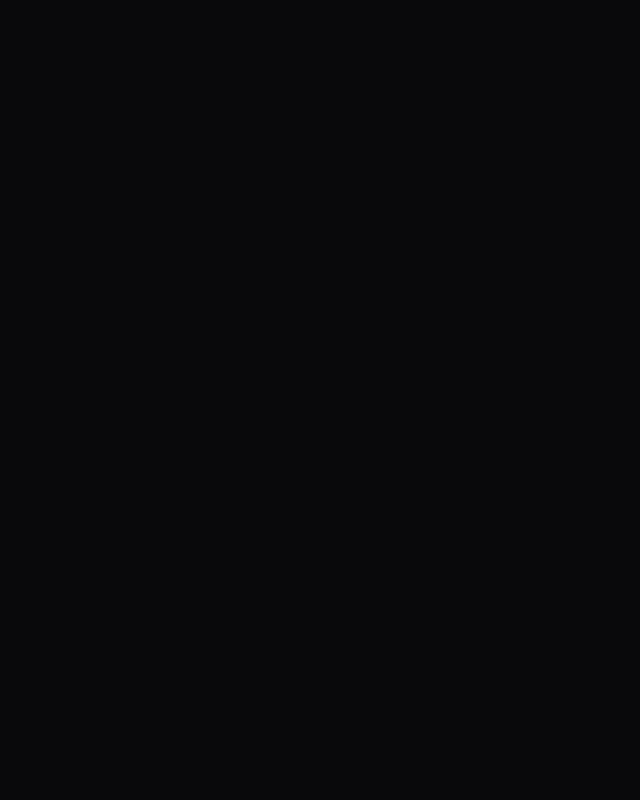
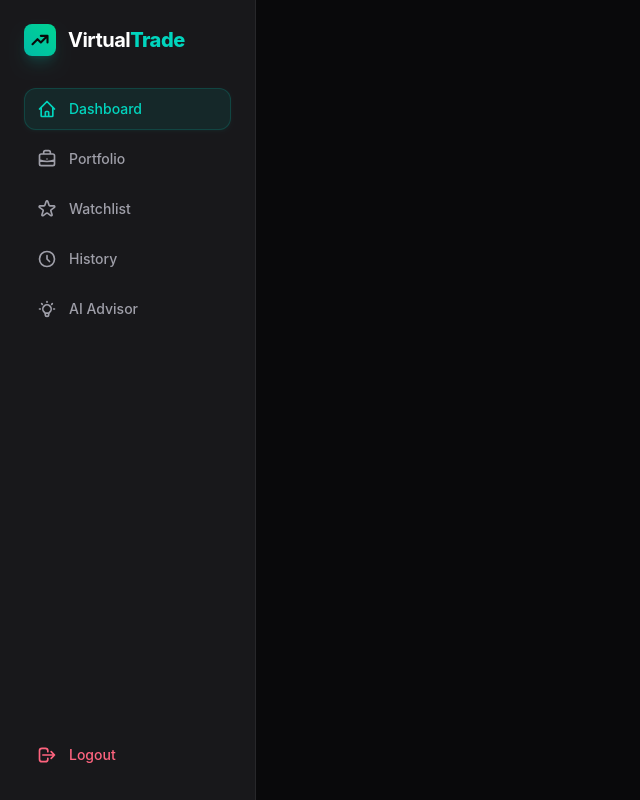
Before and after one commit to mrritikjain/VirtualTrade, a React (Vite) app in the folder client/: page /dashboard in a window 1280 px wide. Before the commit this address had no page. Shown: the whole page, without its empty margins (0-640 px from the left). Built offline with nearby package versions, Linux system fonts and the light colour scheme.

Commit message:
sidebar is created

```diff
--- a/client/src/App.jsx
+++ b/client/src/App.jsx
@@ -2,6 +2,7 @@ import { BrowserRouter, Routes, Route } from "react-router-dom";
 import Landing from "./Pages/Landing";
 import Login from "./Pages/Login";
 import Register from "./Pages/Register";
+import Dashboard from "./Pages/Dashboard";
 
 const App = () => {
   return (
@@ -11,6 +12,7 @@ const App = () => {
           <Route path="/" element={<Landing />} />
           <Route path="/login" element={<Login />} />
           <Route path="/register" element={<Register />} />
+          <Route path="/dashboard" element={<Dashboard />} />
         </Routes>
       </div>
     </BrowserRouter>
--- /dev/null
+++ b/client/src/Components/Sidebar.jsx
@@ -0,0 +1,177 @@
+import React from "react";
+import { Link, useLocation, useNavigate } from "react-router-dom";
+import axios from "axios";
+
+const Sidebar = () => {
+  const location = useLocation();
+  const navigate = useNavigate();
+
+  const handleLogout = async () => {
+    try {
+      const { data } = await axios.post(
+        "http://localhost:3000/auth/logout",
+        {},
+        { withCredentials: true }
+      );
+      alert(data.message);
+      navigate("/login");
+    } catch (error) {
+      alert(error.response?.data?.message || error.message || "Logout failed");
+    }
+  };
+
+  const isActive = (path) => location.pathname === path;
+
+  const getLinkClasses = (path) => {
+    const base = "flex items-center gap-3 py-2.5 px-3 rounded-xl transition-all duration-200 font-medium text-sm";
+    if (isActive(path)) {
+      return `${base} bg-teal-500/10 text-teal-400 border border-teal-500/20 shadow-sm shadow-teal-500/5`;
+    }
+    return `${base} text-zinc-400 hover:text-zinc-200 hover:bg-zinc-800/50 border border-transparent`;
+  };
+
+  return (
+    <div className="h-screen w-64 bg-zinc-900 border-r border-zinc-800 shrink-0 flex flex-col justify-between p-6">
+      {/* Top Section */}
+      <div className="flex flex-col gap-8">
+        {/* Logo */}
+        <Link to={"/"} className="flex items-center gap-3 cursor-pointer">
+          <div className="w-8 h-8 rounded-lg bg-linear-to-tr from-teal-500 to-emerald-400 flex items-center justify-center shadow-lg shadow-teal-500/20">
+            <svg
+              className="w-5 h-5 text-zinc-950"
+              fill="none"
+              viewBox="0 0 24 24"
+              stroke="currentColor"
+              strokeWidth={2.5}
+            >
+              <path
+                strokeLinecap="round"
+                strokeLinejoin="round"
+                d="M13 7h8m0 0v8m0-8l-8 8-4-4-6 6"
+              />
+            </svg>
+          </div>
+          <span className="text-xl font-bold tracking-tight text-white">
+            Virtual<span className="text-teal-400 font-extrabold">Trade</span>
+          </span>
+        </Link>
+
+        {/* Navigation Links */}
+        <nav className="flex flex-col gap-2">
+          {/* Dashboard */}
+          <Link to="/dashboard" className={getLinkClasses("/dashboard")}>
+            <svg
+              className="w-5 h-5"
+              fill="none"
+              viewBox="0 0 24 24"
+              stroke="currentColor"
+              strokeWidth={2}
+            >
+              <path
+                strokeLinecap="round"
+                strokeLinejoin="round"
+                d="M3 12l2-2m0 0l7-7 7 7M5 10v10a1 1 0 001 1h3m10-11l2 2m-2-2v10a1 1 0 01-1 1h-3m-6 0a1 1 0 001-1v-4a1 1 0 011-1h2a1 1 0 011 1v4a1 1 0 001 1m-6 0h6"
+              />
+            </svg>
+            <span>Dashboard</span>
+          </Link>
+
+          {/* Portfolio */}
+          <Link to="/dashboard/portfolio" className={getLinkClasses("/dashboard/portfolio")}>
+            <svg
+              className="w-5 h-5"
+              fill="none"
+              viewBox="0 0 24 24"
+              stroke="currentColor"
+              strokeWidth={2}
+            >
+              <path
+                strokeLinecap="round"
+                strokeLinejoin="round"
+                d="M21 13.255A23.931 23.931 0 0112 15c-3.183 0-6.22-.62-9-1.745M16 6V4a2 2 0 00-2-2h-4a2 2 0 00-2 2v2m4 6h.01M5 20h14a2 2 0 002-2V8a2 2 0 00-2-2H5a2 2 0 00-2 2v10a2 2 0 002 2z"
+              />
+            </svg>
+            <span>Portfolio</span>
+          </Link>
+
+          {/* Watchlist */}
+          <Link to="/dashboard/watchlist" className={getLinkClasses("/dashboard/watchlist")}>
+            <svg
+              className="w-5 h-5"
+              fill="none"
+              viewBox="0 0 24 24"
+              stroke="currentColor"
+              strokeWidth={2}
+            >
+              <path
+                strokeLinecap="round"
+                strokeLinejoin="round"
+                d="M11.049 2.927c.3-.921 1.603-.921 1.902 0l1.519 4.674a1 1 0 00.95.69h4.907c.961 0 1.36 1.246.588 1.81l-3.97 2.883a1 1 0 00-.364 1.118l1.518 4.674c.3.922-.755 1.688-1.538 1.118l-3.971-2.883a1 1 0 00-1.17 0l-3.97 2.883c-.783.57-1.838-.197-1.538-1.118l1.518-4.674a1 1 0 00-.364-1.118L2.98 10.1c-.773-.564-.373-1.81.588-1.81h4.908a1 1 0 00.951-.69l1.519-4.674z"
+              />
+            </svg>
+            <span>Watchlist</span>
+          </Link>
+
+          {/* History */}
+          <Link to="/dashboard/history" className={getLinkClasses("/dashboard/history")}>
+            <svg
+              className="w-5 h-5"
+              fill="none"
+              viewBox="0 0 24 24"
+              stroke="currentColor"
+              strokeWidth={2}
+            >
+              <path
+                strokeLinecap="round"
+                strokeLinejoin="round"
+                d="M12 8v4l3 3m6-3a9 9 0 11-18 0 9 9 0 0118 0z"
+              />
+            </svg>
+            <span>History</span>
+          </Link>
+
+          {/* AI Advisor */}
+          <Link to="/dashboard/advisor" className={getLinkClasses("/dashboard/advisor")}>
+            <svg
+              className="w-5 h-5"
+              fill="none"
+              viewBox="0 0 24 24"
+              stroke="currentColor"
+              strokeWidth={2}
+            >
+              <path
+                strokeLinecap="round"
+                strokeLinejoin="round"
+                d="M9.663 17h4.673M12 3v1m6.364 1.636l-.707.707M21 12h-1M4 12H3m3.343-5.657l-.707-.707m2.828 9.9a5 5 0 117.072 0l-.548.547A3.374 3.374 0 0014 18.469V19a2 2 0 11-4 0v-.531c0-.895-.356-1.754-.988-2.386l-.548-.547z"
+              />
+            </svg>
+            <span>AI Advisor</span>
+          </Link>
+        </nav>
+      </div>
+
+      {/* Bottom Section (Logout) */}
+      <button
+        onClick={handleLogout}
+        className="flex items-center gap-3 py-2.5 px-3 rounded-xl transition-all duration-200 font-medium text-sm text-rose-400 hover:text-rose-300 hover:bg-rose-500/10 border border-transparent cursor-pointer w-full text-left"
+      >
+        <svg
+          className="w-5 h-5"
+          fill="none"
+          viewBox="0 0 24 24"
+          stroke="currentColor"
+          strokeWidth={2}
+        >
+          <path
+            strokeLinecap="round"
+            strokeLinejoin="round"
+            d="M17 16l4-4m0 0l-4-4m4 4H7m6 4v1a3 3 0 01-3 3H6a3 3 0 01-3-3V7a3 3 0 013-3h4a3 3 0 013 3v1"
+          />
+        </svg>
+        <span>Logout</span>
+      </button>
+    </div>
+  );
+};
+
+export default Sidebar;
--- a/client/src/Pages/Dashboard.jsx
+++ b/client/src/Pages/Dashboard.jsx
@@ -1,7 +1,11 @@
 import React from "react";
-
+import Sidebar from "../Components/Sidebar";
 const Dashboard = () => {
-  return <div>Dashboard</div>;
+  return (
+    <div className="flex">
+      <Sidebar />
+    </div>
+  );
 };
 
 export default Dashboard;
--- a/client/src/Pages/Landing.jsx
+++ b/client/src/Pages/Landing.jsx
@@ -67,7 +67,7 @@ const Landing = () => {
                 />
               </svg>
             </div>
-            <span className="text-lg font-bold tracking-tight bg-gradient-to-r from-white to-zinc-400 bg-clip-text text-transparent">
+            <span className="text-lg font-bold tracking-tight bg-linear-gradient-to-r from-white to-zinc-400 bg-clip-text text-transparent">
               Virtual<span className="text-teal-400 font-extrabold">Trade</span>
             </span>
           </Link>
@@ -106,7 +106,7 @@ const Landing = () => {
           <div className="space-y-3">
             <h1 className="text-3xl sm:text-4xl md:text-5xl font-extrabold tracking-tight leading-tight">
               Master trading. <br />
-              <span className="bg-gradient-to-r from-teal-400 to-blue-400 bg-clip-text text-transparent">
+              <span className="bg-linear-to-r from-teal-400 to-blue-400 bg-clip-text text-transparent">
                 Without the risk.
               </span>
             </h1>
@@ -121,7 +121,7 @@ const Landing = () => {
           <div className="flex flex-row gap-3">
             <Link
               to="/register"
-              className="bg-gradient-to-r from-teal-500 to-emerald-400 text-zinc-950 hover:from-teal-400 hover:to-emerald-300 font-bold text-sm px-6 py-3 rounded-xl shadow-lg shadow-teal-500/10 transition-all duration-200 hover:-translate-y-0.5 cursor-pointer"
+              className="bg-linear-to-r from-teal-500 to-emerald-400 text-zinc-950 hover:from-teal-400 hover:to-emerald-300 font-bold text-sm px-6 py-3 rounded-xl shadow-lg shadow-teal-500/10 transition-all duration-200 hover:-translate-y-0.5 cursor-pointer"
             >
               Start Trading Free
             </Link>
--- a/client/src/Pages/Register.jsx
+++ b/client/src/Pages/Register.jsx
@@ -32,7 +32,7 @@ const Register = () => {
         { withCredentials: true },
       );
       alert(data.message);
-      navigate("/Dashboard");
+      navigate("/dashboard");
     } catch (error) {
       alert(
         error.response?.data?.message || error.message || "An error occurred",
```
